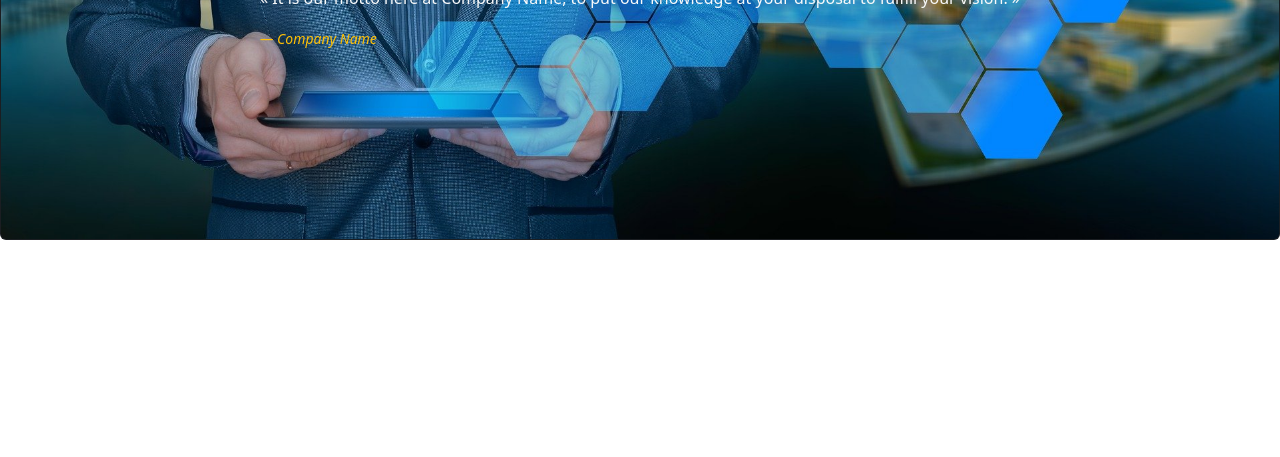
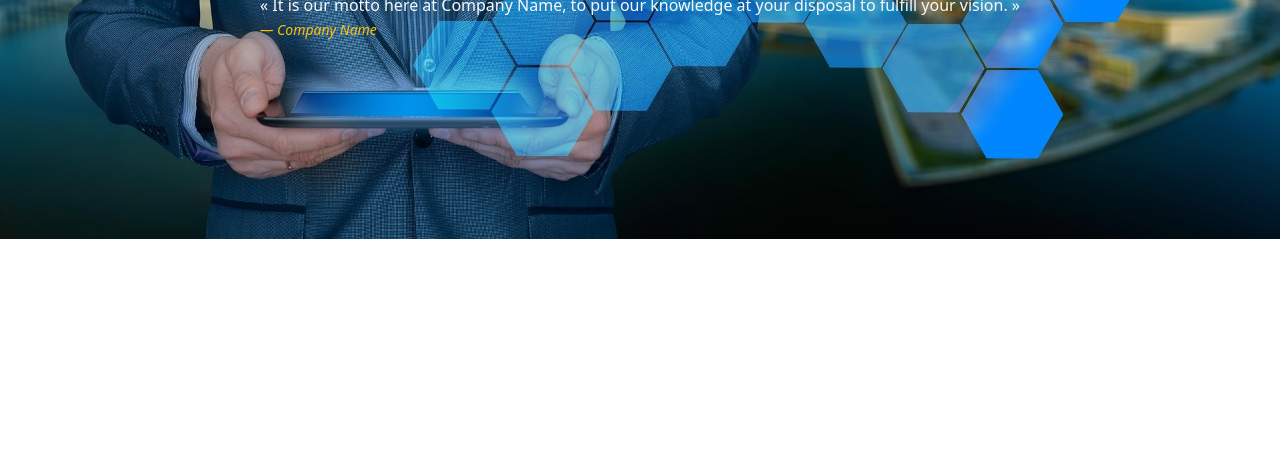
Before and after one commit to nanaplouf/projetBootstrap, a plain HTML site: page index.html in a window 1280 px wide. Shown: the part 343-800 px from the top of the page. Drawn offline with nearby package versions, Linux system fonts and the light colour scheme; a web font is replaced by a local one.

Commit message:
mise a jour correction

```diff
--- a/assets/css/style.css
+++ b/assets/css/style.css
@@ -22,10 +22,6 @@ h1, h2, h3, h4, h5, h6, em, footer p{
     padding-bottom: 9px;
 }
 
-.myCard{
-    border-radius: 0;
-}
-
 .myBtnMenu{
     color: orange;
     background-color: #ff9800;
--- a/index.html
+++ b/index.html
@@ -48,11 +48,14 @@
         </form>
     </nav>
 
-    <div class="card text-bg-dark myCard">
-        <img src="assets/img/banner-buisnessman.jpg" class="card-img" alt="Photo d'un businessman">
+    <div class="card text-bg-dark rounded-0 border border-0">
+
+        <!-- ici l'image -->
+        <img src="assets/img/banner-buisnessman.jpg" class="card-img rounded-0" alt="Photo d'un businessman">
+
+        <!-- ici j'ai le texte -->
         <div class="card-img-overlay d-flex justify-content-center align-items-center">
             <div class="text-light font-weight-bold">
-
                 <h2 class="text-center">
                     Quality needs precision and time...
                 </h2>
@@ -60,13 +63,12 @@
                     <q class="text-center">
                         It is our motto here at Company Name, to put our knowledge at your disposal to fulfill your vision.
                     </q>
-                </p>
-                <p>
+                    </br>
                     <cite class="text-warning blockquote-footer mt-5 text-end">Company Name</cite>
                 </p>
-
             </div>
         </div>
+
     </div>
 
 </body>
```
